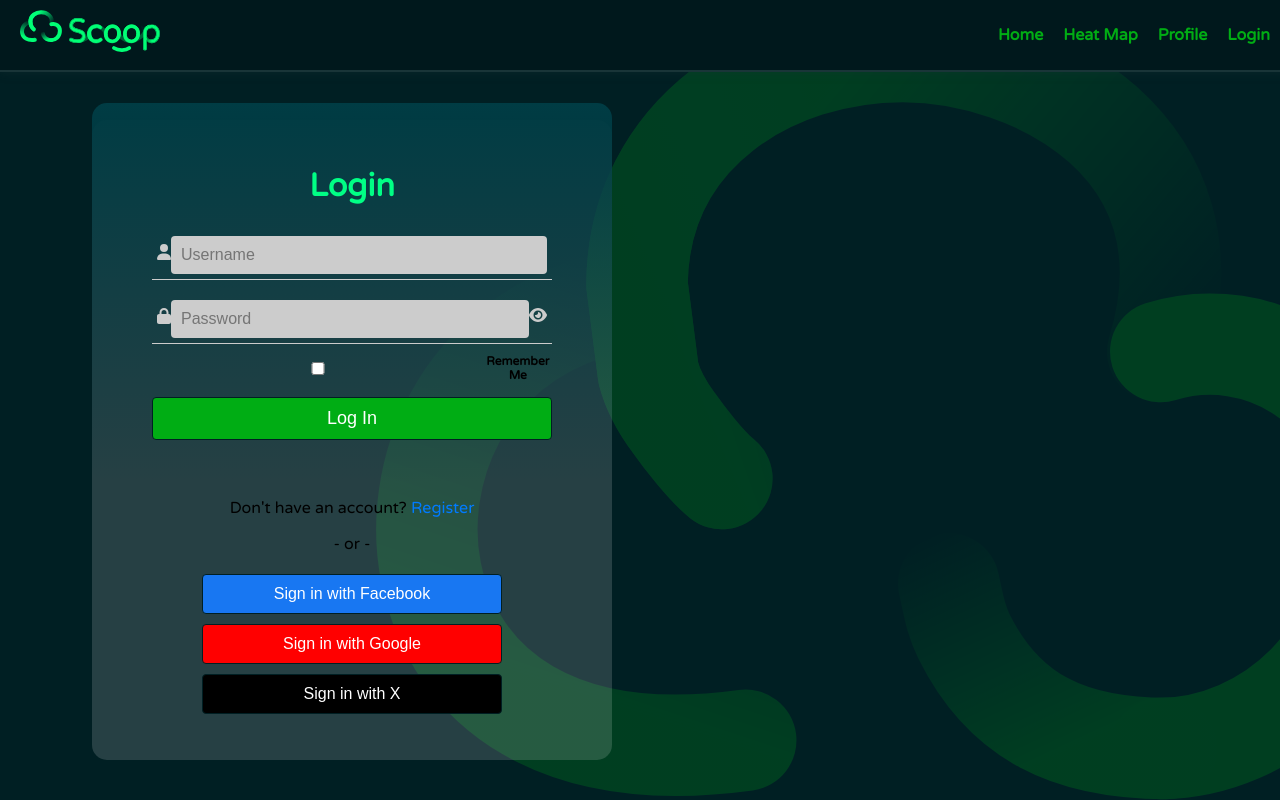
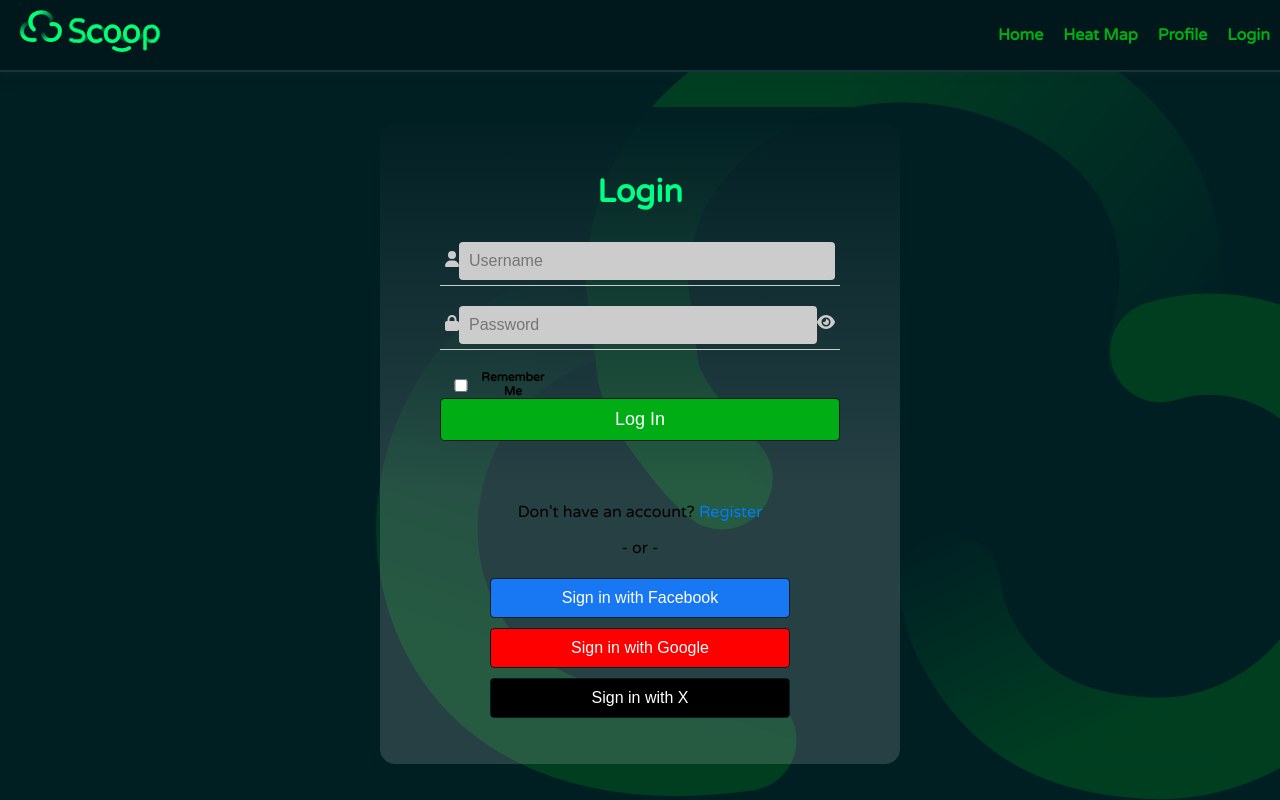
Before and after one commit to mspremulli/Scoop, a React (Create React App) app in the folder client/: page /login in a window 1280 px wide. Built offline with nearby package versions, Linux system fonts and the light colour scheme.

Commit message:
updated login styling

```diff
--- a/client/src/components/Login.css
+++ b/client/src/components/Login.css
@@ -19,8 +19,8 @@
   justify-content: center;
   height: 80vh;
   background-color: #f5f5f527;
-  margin-top: 10vh;
-  margin-right: 35vw;
+  margin-top: 11vh;
+  margin-left: 10vw;
   font-family: 'Varela Round';
   border-radius: 15px;
 }
@@ -43,7 +43,7 @@
   display: flex;
   flex-flow: column;
   justify-content: center;
-  background: linear-gradient(to bottom, #003c44, transparent);
+  background: linear-gradient(to bottom, #001F23, transparent);
   padding: 10px 60px;
   width: 50vh;
   height: 45vh;
@@ -89,9 +89,12 @@
 .remember-me {
   display: flex;
   align-items: center;
-  margin-bottom: 15px;
+  margin-top: 10px; /* Adjust margin for spacing */
   font-size: 12px;
+  margin-right: auto; /* Move the items to the right */
+
 }
+
 
 /* Login Button */
 .login-button {
--- a/client/src/components/Navbar.js
+++ b/client/src/components/Navbar.js
@@ -5,6 +5,7 @@
 
 const Brand = styled.div`
   width: 100px;
+  max-width: 1000px;
   height: 50px;
   font-family: 'Varela Round', sans-serif;
   align-items: center; /* Vertically center content */
@@ -30,6 +31,7 @@
   color: #00ad14;
   text-decoration: none;
   margin: 0 10px 0;
+  max-width: 1000px;
   font-size: 1rem;
   font-weight: 600;
   line-height: 40px;
```
